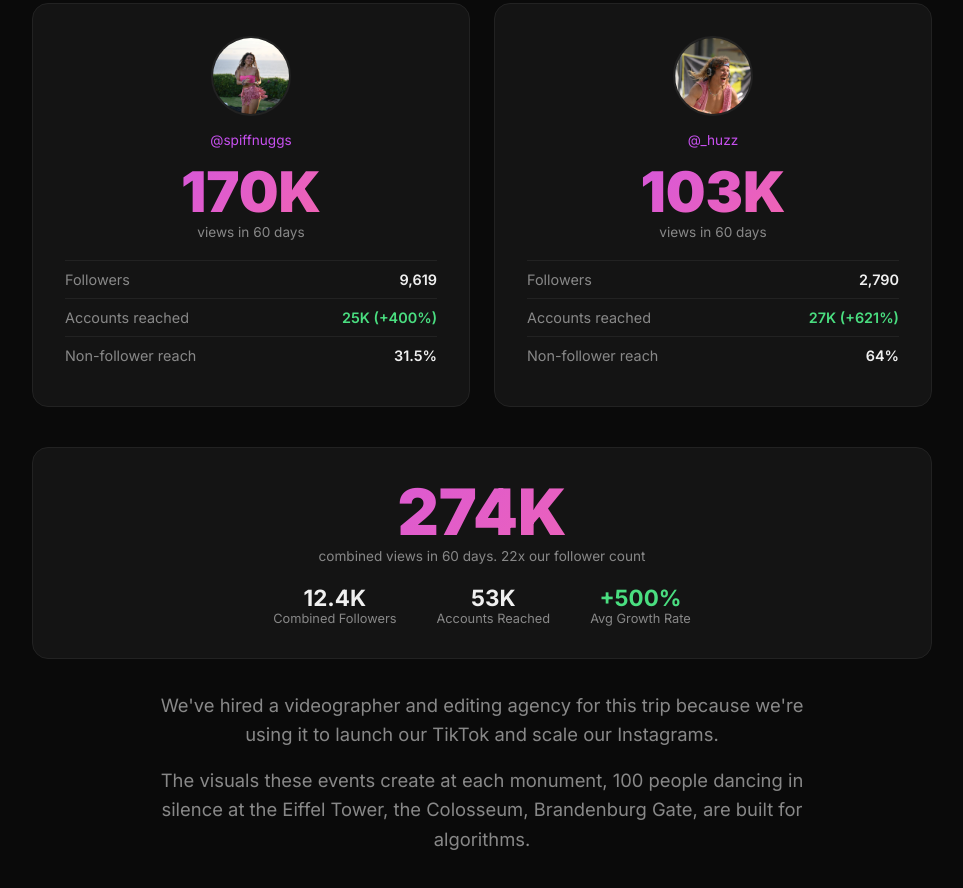
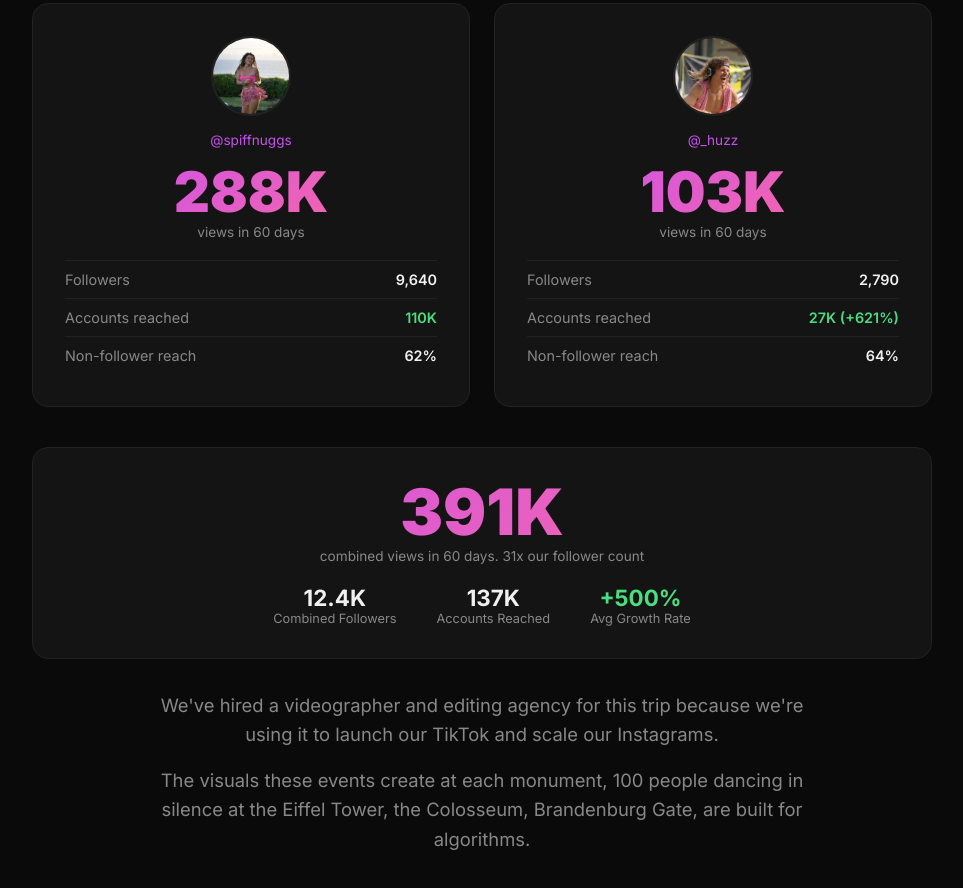
Before and after one commit to Nic-Huzz/worldtour-stayokay, a plain HTML site: page public/index.html in a window 1280 px wide. Shown: the part 9237-10125 px from the top of the page, without its empty margins (158-1121 px from the left). Drawn offline with Linux system fonts and the light colour scheme.

Commit message:
Update Spiff stats + combined bar
Co-Authored-By: Claude Opus 4.6 (1M context) <noreply@anthropic.com>

```diff
--- a/public/index.html
+++ b/public/index.html
@@ -974,19 +974,19 @@
         <div class="metric-card">
           <img src="./spiff.jpg" alt="Spiff" style="width: 80px; height: 80px; border-radius: 50%; object-fit: cover; border: 2px solid var(--border); margin-bottom: 12px;">
           <span class="handle">@spiffnuggs</span>
-          <div class="metric-number gradient-text">170K</div>
+          <div class="metric-number gradient-text">288K</div>
           <div class="metric-label">views in 60 days</div>
           <div class="metric-row">
             <span>Followers</span>
-            <span>9,619</span>
+            <span>9,640</span>
           </div>
           <div class="metric-row">
             <span>Accounts reached</span>
-            <span class="growth">25K (+400%)</span>
+            <span class="growth">110K</span>
           </div>
           <div class="metric-row">
             <span>Non-follower reach</span>
-            <span>31.5%</span>
+            <span>62%</span>
           </div>
         </div>
         <div class="metric-card">
@@ -1009,15 +1009,15 @@
         </div>
       </div>
       <div class="combined-bar">
-        <div class="metric-number gradient-text">274K</div>
-        <div class="metric-label">combined views in 60 days. 22x our follower count</div>
+        <div class="metric-number gradient-text">391K</div>
+        <div class="metric-label">combined views in 60 days. 31x our follower count</div>
         <div class="combined-stats">
           <div class="combined-stat">
             <div class="num">12.4K</div>
             <div class="lbl">Combined Followers</div>
           </div>
           <div class="combined-stat">
-            <div class="num">53K</div>
+            <div class="num">137K</div>
             <div class="lbl">Accounts Reached</div>
           </div>
           <div class="combined-stat">
```
